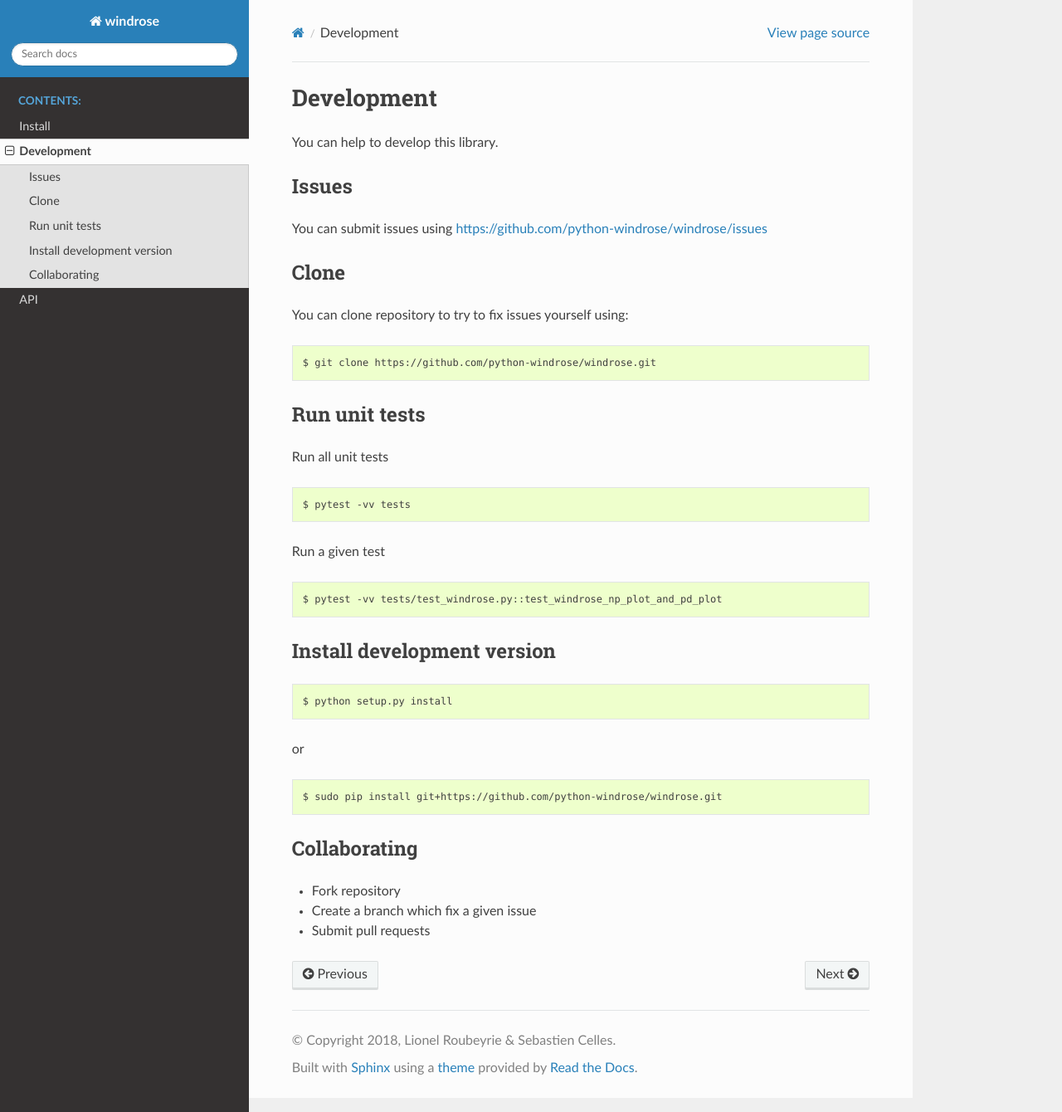
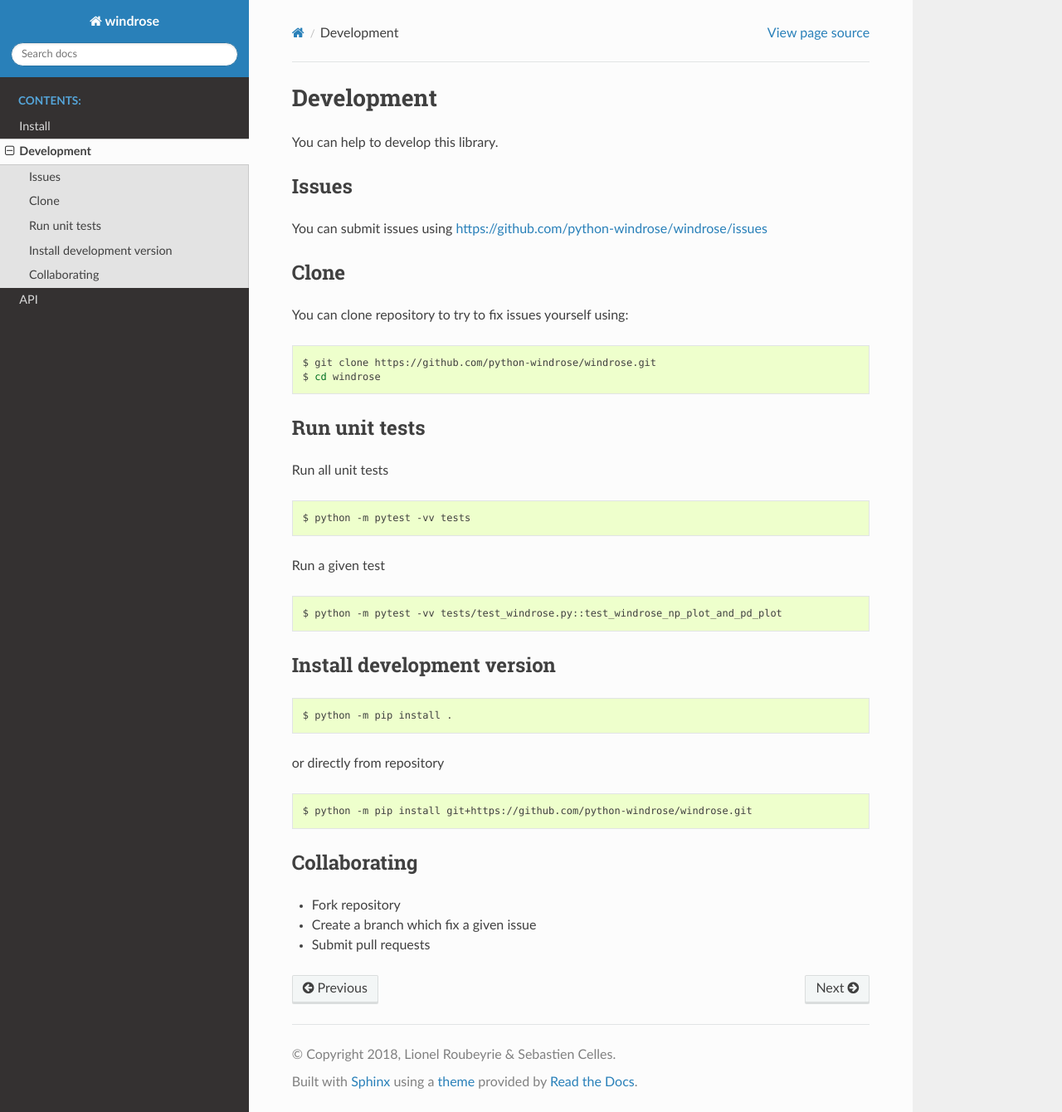
Before and after one commit to python-windrose/windrose, a Sphinx documentation site: the page built from docs/development.rst, in a window 1280 px wide and 1340 px high. Shown: the whole window at 83% size. Built offline with Sphinx 7.4.7 and the Read the Docs theme 2.0.0, drawn with Linux system fonts in a browser that asks for light colours; pages that are not in the unit, such as notebooks, are missing from menus.

Commit message:
enter dir, use python -m, use pip

```diff
--- a/docs/development.rst
+++ b/docs/development.rst
@@ -17,6 +17,7 @@ You can clone repository to try to fix issues yourself using:
 .. code:: bash
 
     $ git clone https://github.com/python-windrose/windrose.git
+    $ cd windrose
 
 Run unit tests
 ~~~~~~~~~~~~~~
@@ -25,26 +26,26 @@ Run all unit tests
 
 .. code:: bash
 
-    $ pytest -vv tests
+    $ python -m pytest -vv tests
 
 Run a given test
 
 .. code:: bash
 
-    $ pytest -vv tests/test_windrose.py::test_windrose_np_plot_and_pd_plot
+    $ python -m pytest -vv tests/test_windrose.py::test_windrose_np_plot_and_pd_plot
 
 Install development version
 ~~~~~~~~~~~~~~~~~~~~~~~~~~~
 
 .. code:: bash
 
-    $ python setup.py install
+    $ python -m pip install .
 
-or
+or directly from repository
 
 .. code:: bash
 
-    $ sudo pip install git+https://github.com/python-windrose/windrose.git
+    $ python -m pip install git+https://github.com/python-windrose/windrose.git
 
 Collaborating
 ~~~~~~~~~~~~~
```
